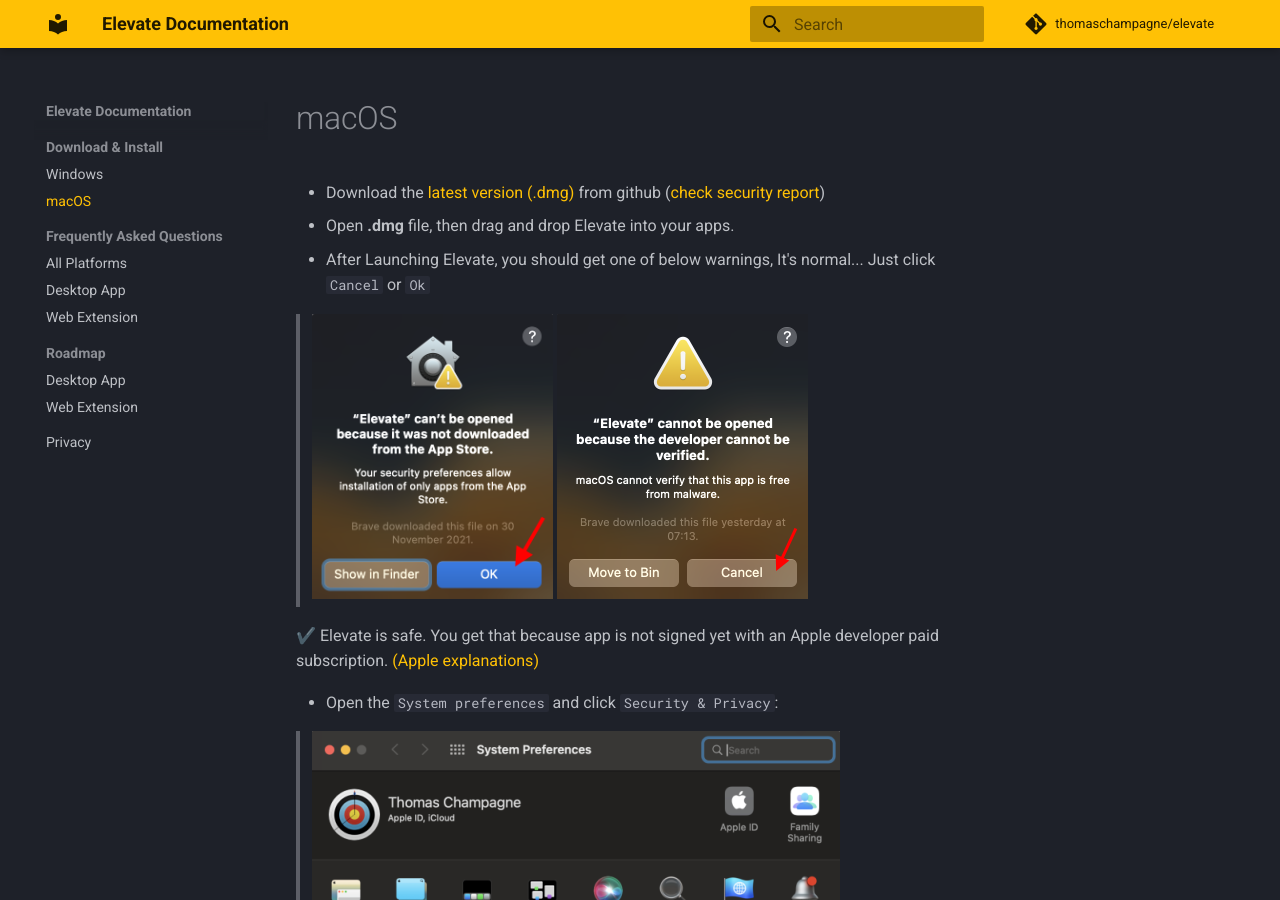
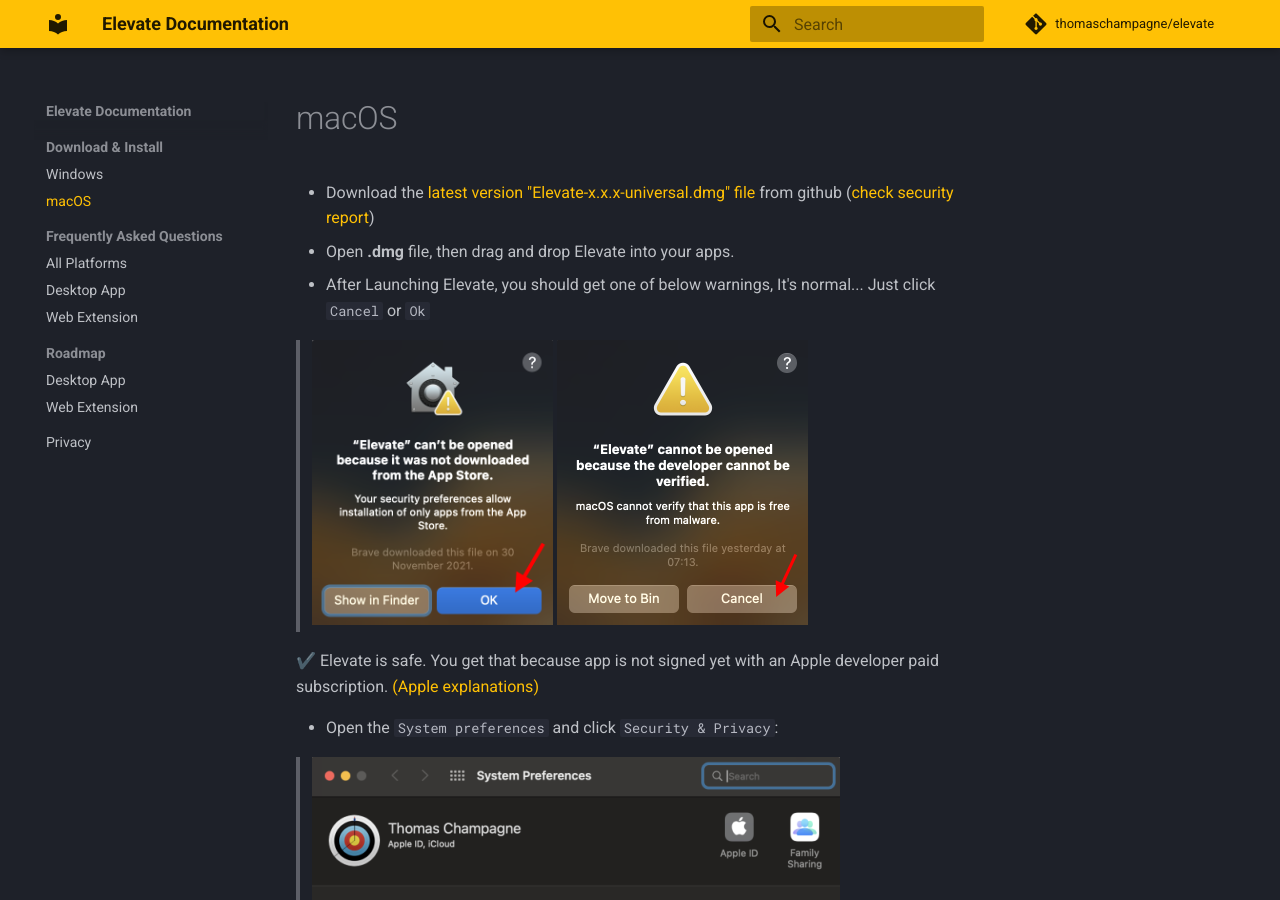
Before and after one commit to thomaschampagne/elevate-docs, an MkDocs documentation site: the page built from docs/Download-&-Install/macOS.md, in a window 1280 px wide and 900 px high. Built offline with MkDocs 1.6.1 and Material for MkDocs 9.7.7, drawn with Linux system fonts in a browser that asks for light colours; comment, search, counter and statistics services are not loaded.

Commit message:
Update macOS.md

```diff
--- a/docs/Download-&-Install/macOS.md
+++ b/docs/Download-&-Install/macOS.md
@@ -1,4 +1,4 @@
-- Download the <a href="https://github.com/thomaschampagne/elevate/releases/latest" target="_blank">latest version (.dmg)</a> from github (<a href="https://www.virustotal.com/gui/file/7a4e4abd9f77da883e9a8c3abb3347bec36ca6ff053cee42745733ad3b3fd83e" target="_blank">check security report</a>)
+- Download the <a href="https://github.com/thomaschampagne/elevate/releases/latest" target="_blank">latest version "Elevate-x.x.x-universal.dmg" file</a> from github (<a href="https://www.virustotal.com/gui/file/ba639ce514710e6a2d57c57417d0c6631008298d5f3804846b482b32ae7f8df9" target="_blank">check security report</a>)
 - Open **.dmg** file, then drag and drop Elevate into your apps.
 - After Launching Elevate, you should get one of below warnings, It's normal... Just click `Cancel` or `Ok`
 
```
